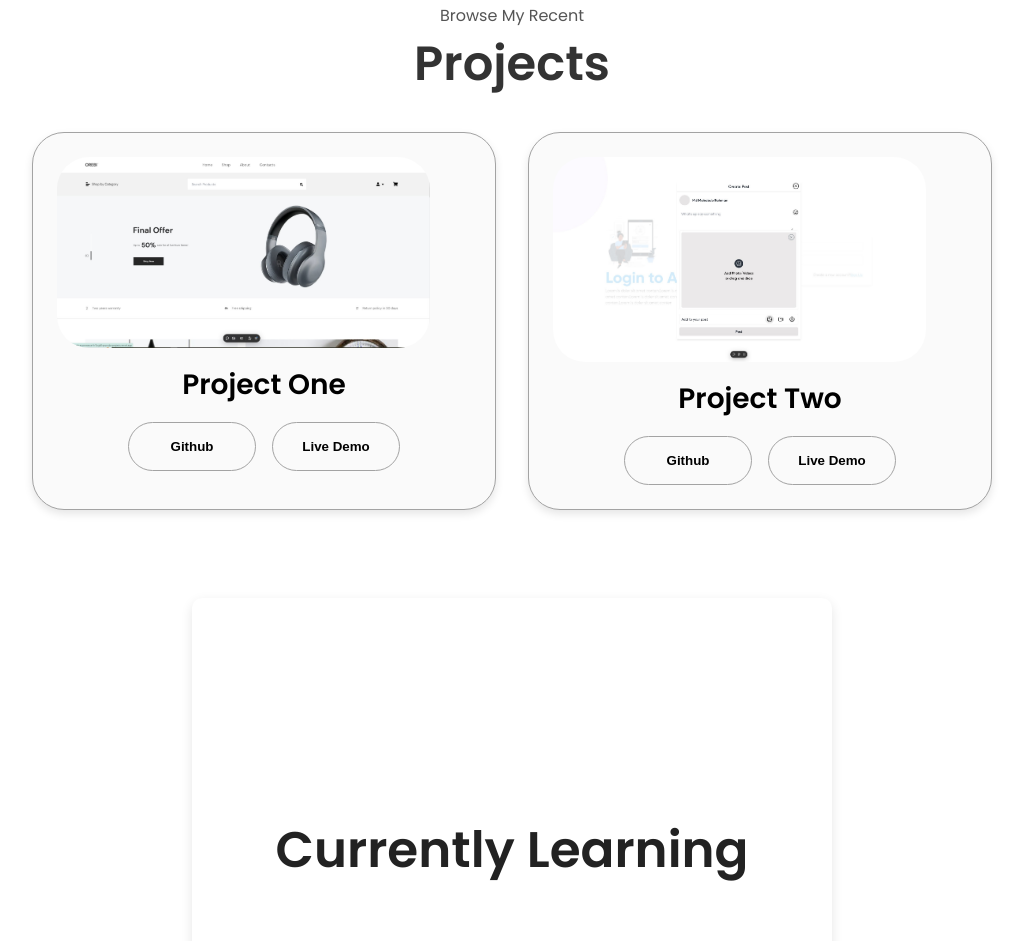
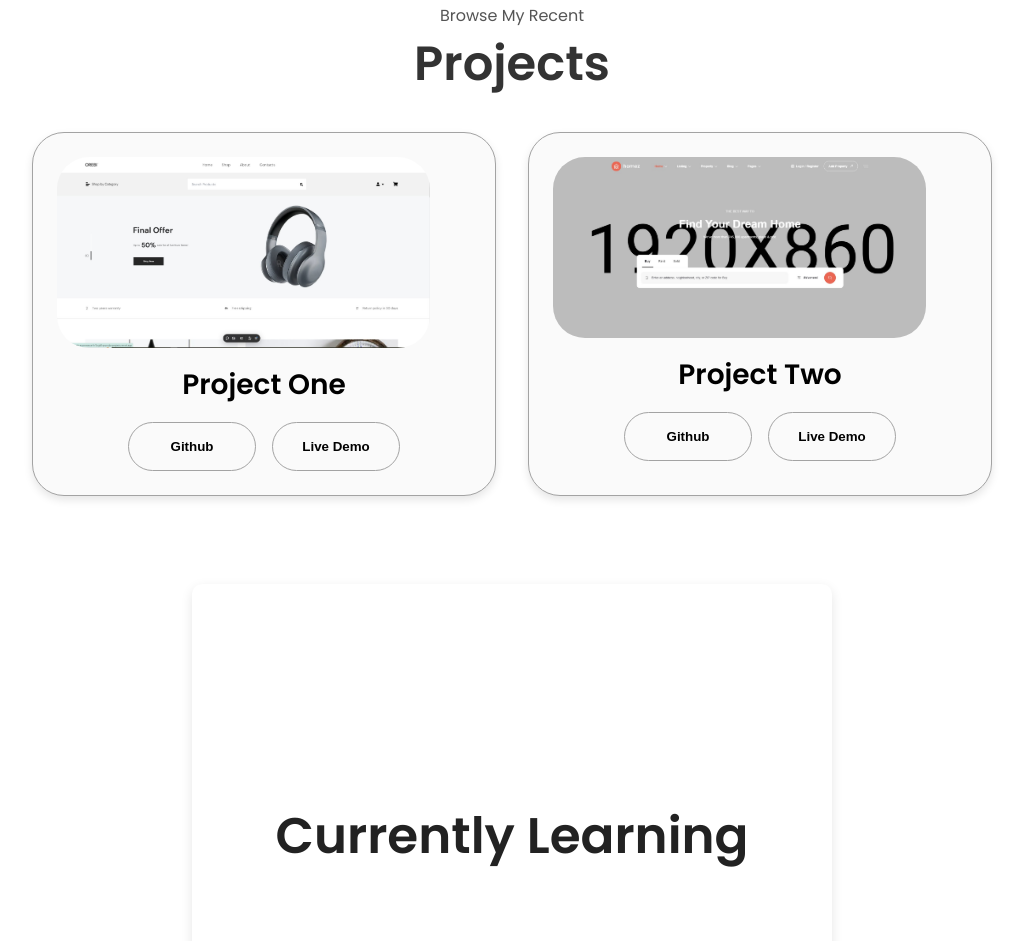
Before and after one commit to mahabubDevs/mahabub, a plain HTML site: page index.html in a window 1280 px wide. Shown: the part 3238-4179 px from the top of the page, without its empty margins (128-1151 px from the left). Drawn offline with Linux system fonts and the light colour scheme; files whose address does not match are found by name.

Commit message:
Update index.html

```diff
--- a/index.html
+++ b/index.html
@@ -413,8 +413,8 @@
               <div class="details-container color-container">
                 <div class="article-container">
                   <img
-                    src="./assets/projects/social.jpg"
-                    alt="Project 1"
+                    src="./assets/projects/jano.jpg"
+                    alt="Project 2"
                     class="project-img"
                   />
                 </div>
@@ -428,7 +428,7 @@
                   </button>
                   <button
                     class="btn btn-color-2 project-btn"
-                    onclick="location.href='https://social-media-rho-lac.vercel.app/'"
+                    onclick="location.href='https://mahabub-frontend.vercel.app/'"
                   >
                     Live Demo
                   </button>
```
